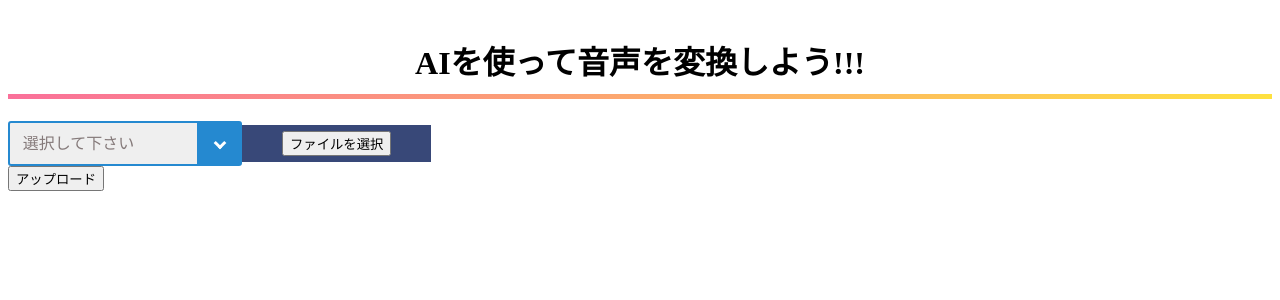
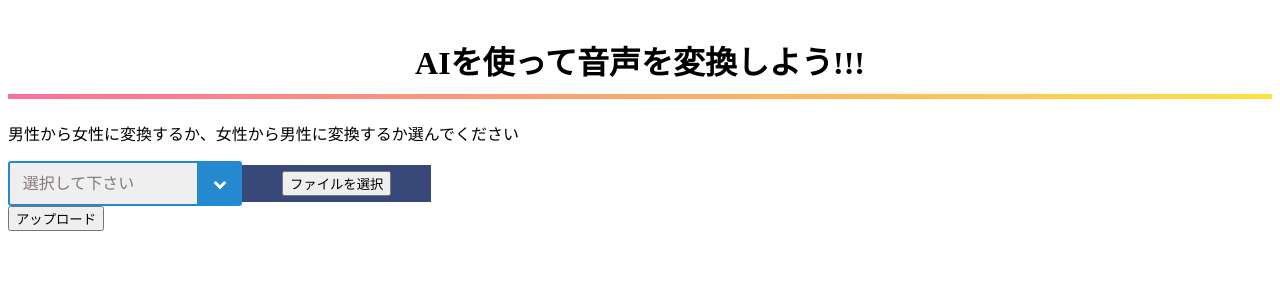
Before and after one commit to HaLu0507/VoiceConversionWebApplication, a Python web app: template flask/templates/post.html in a window 1280 px wide. Shown: the top 300 px of the page. Run offline with Jinja, Linux system fonts and the light colour scheme; the template is opened without the code that fills it, so the values that code supplies are empty.

Commit message:
セレクトボックスの value の変更

```diff
--- a/flask/templates/post.html
+++ b/flask/templates/post.html
@@ -15,13 +15,14 @@
     <body>
         <h1>AIを使って音声を変換しよう!!!</h1>
 
-        <form method="post" action = "/upload" enctype="multipart/form-data">
+        <form method="post" action="/upload" enctype="multipart/form-data">
 
+            <p>男性から女性に変換するか、女性から男性に変換するか選んでください</p>
             <label class = "pulldown">
                 <select name="sel">
                     <option disabled selected>選択して下さい</option>
-                    <option value="changeM2W">男性から女性に変換</option>
-                    <option value="changeW2M">女性から男性に変換</option>
+                    <option value="convertM2W">男性から女性に変換</option>
+                    <option value="convertW2M">女性から男性に変換</option>
                 </select>
             </label>
 
```
